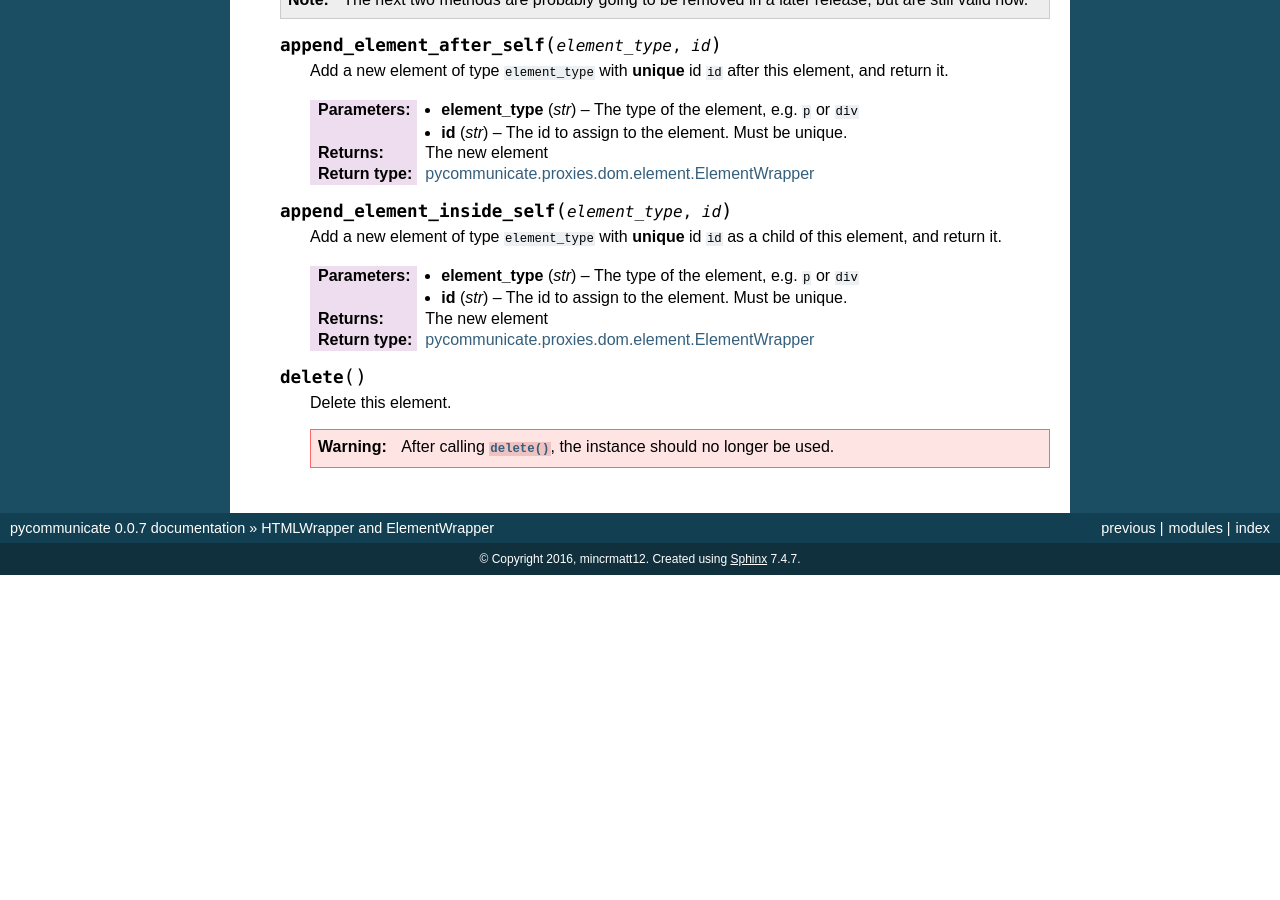
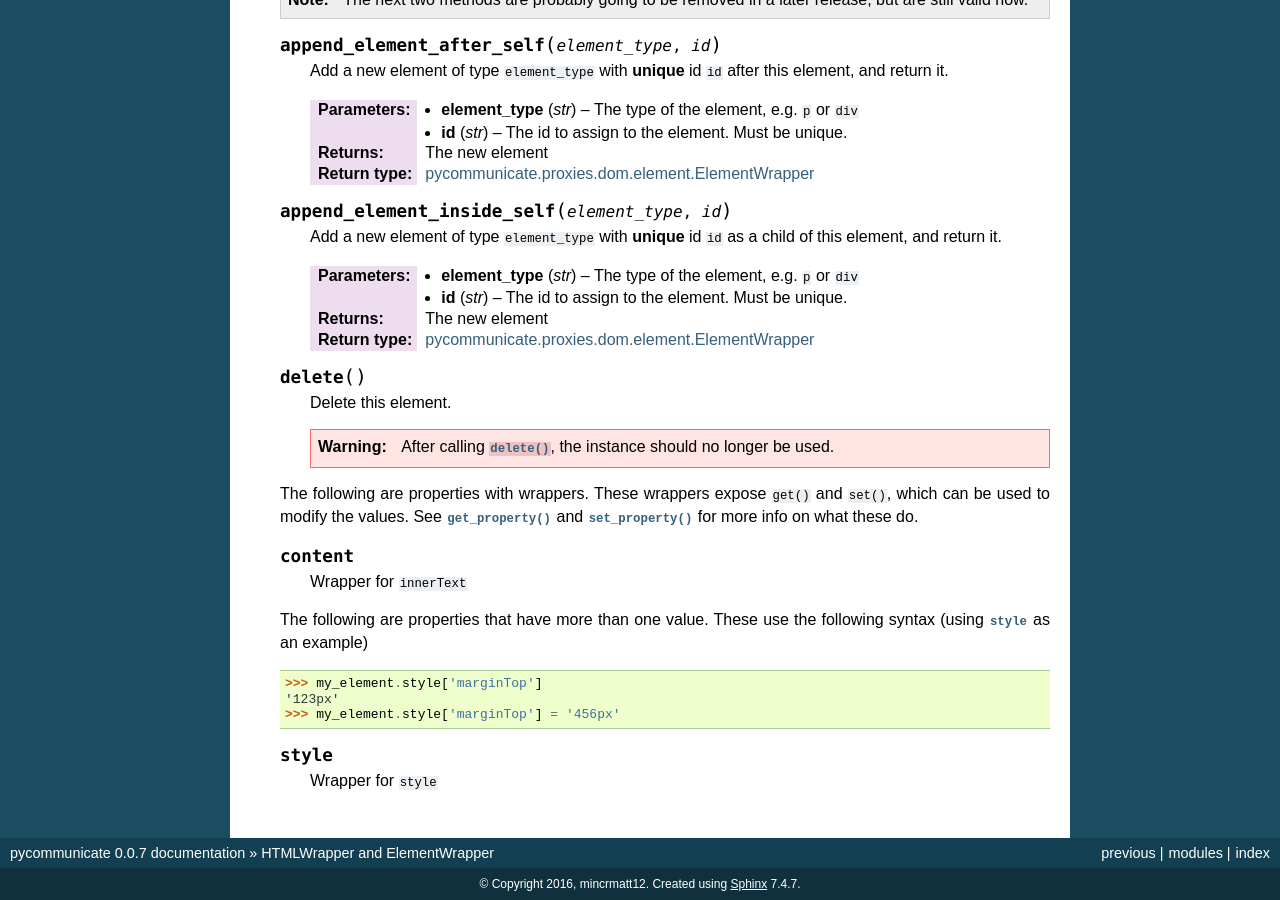
Before and after one commit to mincrmatt12/pycommunicate, a Sphinx documentation site: the page built from docs/ref/dom.rst, in a window 1280 px wide and 900 px high, scrolled down 1307 px. Built offline with Sphinx 7.4.7, drawn with Linux system fonts in a browser that asks for light colours; before the commit the page ends 1882 px from its top, so only the background shows below that; some of the changed text lies outside the part shown.

Commit message:
actually finish dom

```diff
--- a/docs/ref/dom.rst
+++ b/docs/ref/dom.rst
@@ -108,3 +108,24 @@ HTMLWrapper and ElementWrapper
       .. warning::
 
          After calling :py:meth:`~ElementWrapper.delete`, the instance should no longer be used.
+
+   The following are properties with wrappers. These wrappers expose ``get()`` and ``set()``, which can be used to modify
+   the values. See :py:meth:`~ElementWrapper.get_property` and :py:meth:`~ElementWrapper.set_property` for more info on what
+   these do.
+
+   .. py:attribute:: content
+
+      Wrapper for ``innerText``
+
+   The following are properties that have more than one value. These use the following syntax (using
+   :py:attr:`~ElementWrapper.style` as an example)
+
+   .. code-block:: python
+
+      >>> my_element.style['marginTop']
+      '123px'
+      >>> my_element.style['marginTop'] = '456px'
+
+   .. py:attribute:: style
+
+      Wrapper for ``style``
```
